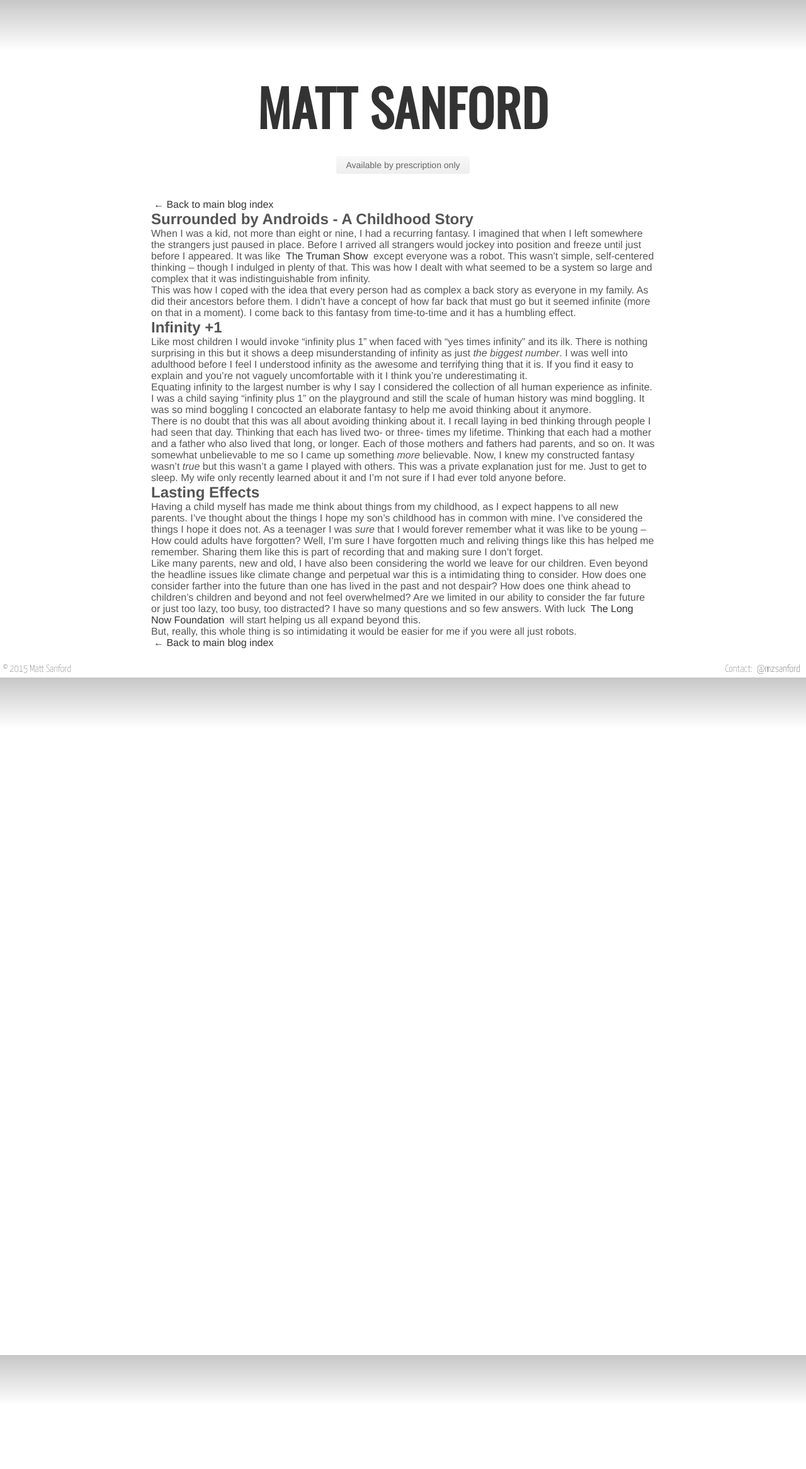
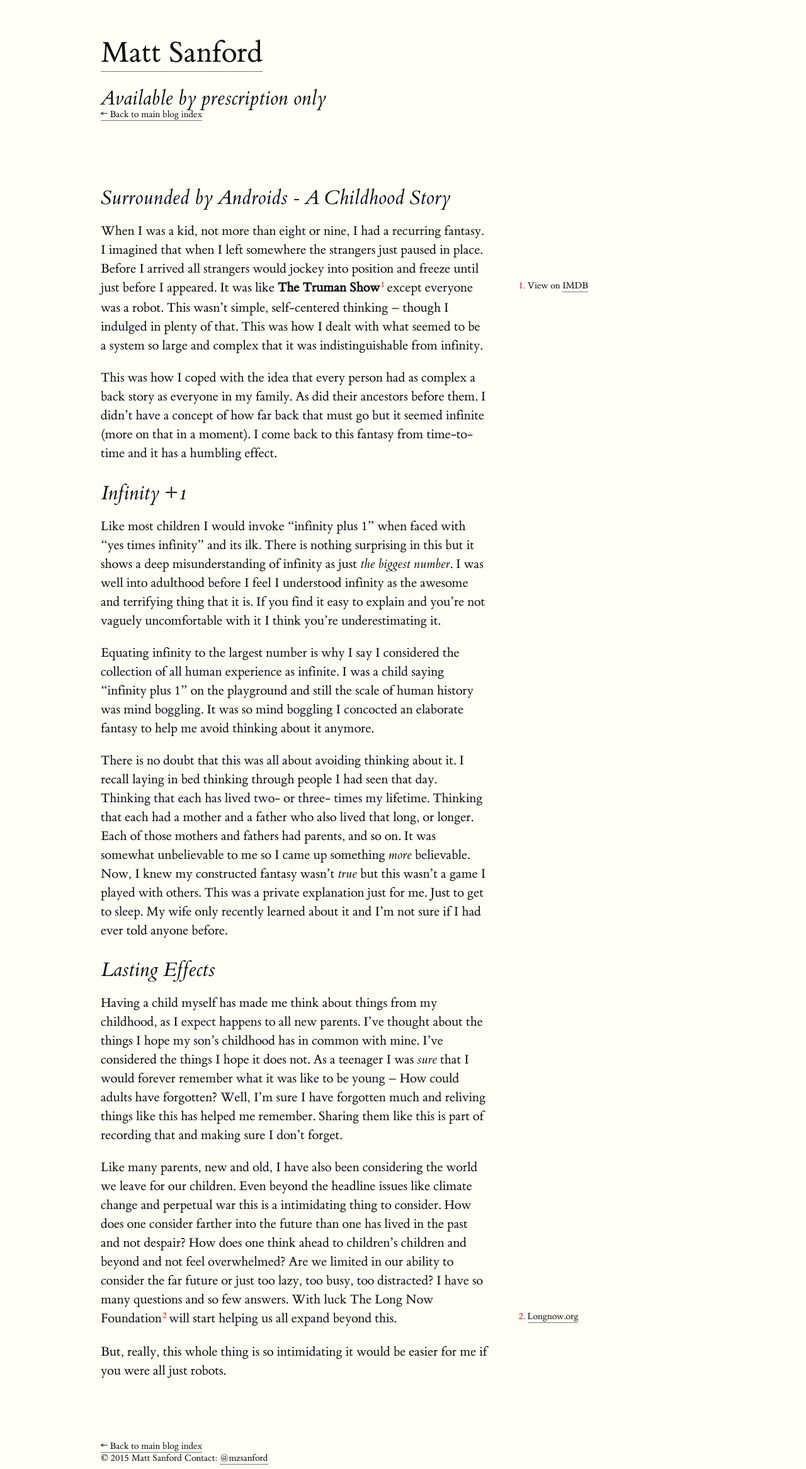
Before and after one commit to mzsanford/mzsanford.com, a Jekyll site: the page built from blog/_posts/2014-08-07-surrounded-by-androids.markdown, in a window 1280 px wide. Shown: the whole page at 63% size. Built offline with Jekyll 4.4.1, drawn with Linux system fonts in a browser that asks for light colours; Markdown is read by kramdown in place of the engine named in the settings.

Commit message:
Initial tufte test

```diff
--- a/blog/_layouts/default.html
+++ b/blog/_layouts/default.html
@@ -10,10 +10,13 @@
         <link rel="stylesheet" href="/css/syntax.css">
 
         <!-- Custom CSS -->
+        <!--
         <link rel="stylesheet" href="/css/style.css">
         <link rel="stylesheet" href="/css/type.css">
         <link rel="stylesheet" href="http://fonts.googleapis.com/css?family=Oswald|Yanone+Kaffeesatz:200" type="text/css" />
+       -->
 
+        <link rel="stylesheet" href="/css/tufte.css">
     </head>
     <body class="{{ page.body_classes }}">
 
--- a/blog/_posts/2012-05-11-hobbies-on-the-resume.markdown
+++ b/blog/_posts/2012-05-11-hobbies-on-the-resume.markdown
@@ -25,7 +25,7 @@ No, seriously. Take a few days and think about your hobbies and interests. Think
 
 ## My Hobbies and Interests (for example)
 
-* I used to play **rugby**, when I lived in Virginia. I was really no good at it but I played for three years. I was too small to be a forward and a bit slow on the wing. They put me on the wing anyway and my speed and fitness improved but my tackling was still atrocious. All of this failing and playing a team sport didn't teach me much about team work. It didn't teach me much about accepting defeat, as I still don't do that well. What it did teach me didn't surface until about a year ago when I started to think about my hobbies and interests in relation to work. Here are some whose work applications are pretty obvious:
+I used to play **rugby**, when I lived in Virginia. I was really no good at it but I played for three years. I was too small to be a forward and a bit slow on the wing. They put me on the wing anyway and my speed and fitness improved but my tackling was still atrocious. All of this failing and playing a team sport didn't teach me much about team work. It didn't teach me much about accepting defeat, as I still don't do that well. What it did teach me didn't surface until about a year ago when I started to think about my hobbies and interests in relation to work. Here are some whose work applications are pretty obvious:
 
   * There are all sizes of men on a rugby team, and everyone has a part to play.
     * Having said that, unlike american football, you can't specialize for a single part. You have a part you should be the best at but you have to know the other parts should the situation call for you to play them.
@@ -33,14 +33,14 @@ No, seriously. Take a few days and think about your hobbies and interests. Think
   * Even when you can only pass backward you can move the ball toward the goal line.
   * The ball isn't round and the bounce can be unlucky. Deal with it.
 
-* I've been **rock climbing** (bouldering, mostly) for about four years. In that time I've enjoyed it and it's helped with my overall balance and fitness. I usually climb with someone else but I sometimes go alone as well. Bouldering does not involve ropes so the obvious trust lessons are not really in play. Instead I've learned:
+I've been **rock climbing** (bouldering, mostly) for about four years. In that time I've enjoyed it and it's helped with my overall balance and fitness. I usually climb with someone else but I sometimes go alone as well. Bouldering does not involve ropes so the obvious trust lessons are not really in play. Instead I've learned:
 
   * Fitness is important, but not nearly as important as technique. I've seen people more overweight than me surpass me. I've see the ultra-fit fall off of the lowest rated routes. At some level fitness is the limiting factor but nearly always there is a technique that can best the situation without brute strength.
     * Related: Strength can be substituted for technique for a short time while technique can replace strength much longer.
     * Related: Despite it being a lack of technique defeating someone they will invariably blame strength.
   * It's best to plan from the ground but on the rock those insights often prove to be wrong. Don't stop planning but try to plan multiple approaches from which you can choose when the time comes.
 
-* I'm very interested in **languages**, especially word origins and how different languages express slight variations in feeling. I speak some German and some Arabic as well as a smattering of (slang riddled) Spanish. I'm also interested in alphabets and writing systems. While this all has a very direct relation to my last job in internationalization the interest came first and led to the job. As an interest it has taught me some other things:
+I'm very interested in **languages**, especially word origins and how different languages express slight variations in feeling. I speak some German and some Arabic as well as a smattering of (slang riddled) Spanish. I'm also interested in alphabets and writing systems. While this all has a very direct relation to my last job in internationalization the interest came first and led to the job. As an interest it has taught me some other things:
 
   * It doesn't matter what you think you said, it's what they heard.
     * Related: Your choice of words is important. Anyone who says otherwise was just caught expressing feelings they meant to hide.
--- a/blog/_posts/2013-11-12-nsurlcache-accept-header.markdown
+++ b/blog/_posts/2013-11-12-nsurlcache-accept-header.markdown
@@ -10,7 +10,7 @@ HTTP caching is critical to networked application on mobile devices. While tunin
 
 ## The `Accept`able Question
 
-This all came up because of a library that used the `Accept` header to communicate the requested API version (`Accept: application/json;version=1`) instead of the URL path (`/api/v1/…`). I was initially against the idea but that sort of gut reaction is not enough. It could easily be a better approach and how would I know until I actually test my preconceptions? So, off I went to test a few things.
+This all came up because of a library that used the `Accept` header to communicate the requested API version<label for="sn-demo" class="margin-toggle sidenote-number"></label><input type="checkbox" id="sn-demo" class="margin-toggle"/><span class="sidenote">`Accept: application/json;version=1`</span> instead of the URL path<label for="sn-demo" class="margin-toggle sidenote-number"></label><input type="checkbox" id="sn-demo" class="margin-toggle"/><span class="sidenote">`/api/v1/…`</span>. I was initially against the idea but that sort of gut reaction is not enough. It could easily be a better approach and how would I know until I actually test my preconceptions? So, off I went to test a few things.
 
 There are a few issues to consider about the `Accept` header approach to API versioning but there was one that I couldn't even list pros and cons for. I couldn't be sure was how it would effect the cache on the client. I have worked with [Varnish](https://www.varnish-cache.org) for HTTP caches in the past and I remembered the various `Accept` and `Vary` header issues for internationalization.
 
--- a/blog/_posts/2014-08-05-looking-at-your-phone.markdown
+++ b/blog/_posts/2014-08-05-looking-at-your-phone.markdown
@@ -23,4 +23,4 @@ I am making an effort to think of my phone as a knowledgeable friend. Someone I
  * Toddler napping? Check.
  * Quiet moment between other conversations? *Maybe* … it's easy to let that drift on too long.
 
-Conversation: "[Her life is in your hands, Dude.](http://www.imdb.com/title/tt0118715/quotes?item=qt0520371)".
+Conversation: Her life is in your hands, Dude.<label for="sn-demo" class="margin-toggle sidenote-number"></label><input type="checkbox" id="sn-demo" class="margin-toggle"/><span class="sidenote">[The Big Lebowski](http://www.imdb.com/title/tt0118715/quotes?item=qt0520371)</span>
--- a/blog/_posts/2014-08-07-surrounded-by-androids.markdown
+++ b/blog/_posts/2014-08-07-surrounded-by-androids.markdown
@@ -5,7 +5,7 @@ title: Surrounded by Androids - A Childhood Story
 permalink: blog/surrounded-by-androids/index.html
 layout: post
 ---
-When I was a kid, not more than eight or nine, I had a recurring fantasy. I imagined that when I left somewhere the strangers just paused in place. Before I arrived all strangers would jockey into position and freeze until just before I appeared. It was like [The Truman Show](http://www.imdb.com/title/tt0120382/) except everyone was a robot. This wasn't simple, self-centered thinking –  though I indulged in plenty of that. This was how I dealt with what seemed to be a system so large and complex that it was indistinguishable from infinity.
+When I was a kid, not more than eight or nine, I had a recurring fantasy. I imagined that when I left somewhere the strangers just paused in place. Before I arrived all strangers would jockey into position and freeze until just before I appeared. It was like **The Truman Show**<label for="sn-demo" class="margin-toggle sidenote-number"></label><input type="checkbox" id="sn-demo" class="margin-toggle"/><span class="sidenote">View on [IMDB](http://www.imdb.com/title/tt0120382/)</span> except everyone was a robot. This wasn't simple, self-centered thinking –  though I indulged in plenty of that. This was how I dealt with what seemed to be a system so large and complex that it was indistinguishable from infinity.
 
 This was how I coped with the idea that every person had as complex a back story as everyone in my family. As did their ancestors before them. I didn't have a concept of how far back that must go but it seemed infinite (more on that in a moment). I come back to this fantasy from time-to-time and it has a humbling effect.
 
@@ -21,6 +21,6 @@ There is no doubt that this was all about avoiding thinking about it. I recall l
 
 Having a child myself has made me think about things from my childhood, as I expect happens to all new parents. I've thought about the things I hope my son's childhood has in common with mine. I've considered the things I hope it does not. As a teenager I was *sure* that I would forever remember what it was like to be young – How could adults have forgotten? Well, I'm sure I have forgotten much and reliving things like this has helped me remember. Sharing them like this is part of recording that and making sure I don't forget.
 
-Like many parents, new and old, I have also been considering the world we leave for our children. Even beyond the headline issues like climate change and perpetual war this is a intimidating thing to consider. How does one consider farther into the future than one has lived in the past and not despair? How does one think ahead to children's children and beyond and not feel overwhelmed? Are we limited in our ability to consider the far future or just too lazy, too busy, too distracted? I have so many questions and so few answers. With luck [The Long Now Foundation](http://longnow.org) will start helping us all expand beyond this.
+Like many parents, new and old, I have also been considering the world we leave for our children. Even beyond the headline issues like climate change and perpetual war this is a intimidating thing to consider. How does one consider farther into the future than one has lived in the past and not despair? How does one think ahead to children's children and beyond and not feel overwhelmed? Are we limited in our ability to consider the far future or just too lazy, too busy, too distracted? I have so many questions and so few answers. With luck The Long Now Foundation<label for="sn-demo" class="margin-toggle sidenote-number"></label><input type="checkbox" id="sn-demo" class="margin-toggle"/><span class="sidenote">[Longnow.org](http://longnow.org)</span> will start helping us all expand beyond this.
 
 But, really, this whole thing is so intimidating it would be easier for me if you were all just robots.
--- /dev/null
+++ b/blog/css/tufte.css
@@ -0,0 +1,251 @@
+@font-face { font-family: ETBembo;
+             src: url("ETBembo-RomanLF.ttf"); }
+@font-face { font-family: ETBembo;
+             src: url("ETBembo-DisplayItalic.ttf");
+             font-weight: normal;
+             font-style: italic; }
+
+html { font-size: 15px; }
+
+body { width: 87.5%;
+       margin-left: auto;
+       margin-right: auto;
+       padding-left: 12.5%;
+       font-family: ETBembo, Palatino, "Palatino Linotype", "Palatino LT STD", "Book Antiqua", Georgia, serif;
+       background-color: #fffff8;
+       color: #111;
+       max-width: 1400px;
+       counter-reset: sidenote-counter; }
+
+h1 { font-weight: 400;
+     margin-top: 4rem;
+     margin-bottom: 1.5rem;
+     font-size: 3.2rem;
+     line-height: 1; }
+
+h2 { font-style: italic;
+     font-weight: 400;
+     margin-top: 2.1rem;
+     margin-bottom: 0;
+     font-size: 2.2rem;
+     line-height: 1; }
+
+h3 { font-style: italic;
+     font-weight: 400;
+     font-size: 1.7rem;
+     margin-top: 2rem;
+     margin-bottom: 0;
+     line-height: 1; }
+
+p.subtitle { font-style: italic;
+             margin-top: 1rem;
+             margin-bottom: 1rem;
+             font-size: 1.8rem;
+             display: block;
+             line-height: 1; }
+
+table { width: 98%;
+        text-align: right;
+        font-size: 1.2rem;
+        line-height: 1.4;
+        margin: 1.4rem 1%;
+        border-collapse: separate;
+        border-spacing: 0 5px;
+        -webkit-font-feature-settings: 'tnum'; /* This is technically redundant */
+        -moz-font-feature-settings: 'tnum';
+        -ms-font-feature-settings: 'tnum'; }
+
+thead th { border-bottom: 1px solid #AAAAAA;
+           font-weight: 400;
+           border-collapse: separate;
+           border-spacing: 5px 5px; }
+
+td.text { text-align: left; }
+
+span.table-label { padding-top: 8px; } /* to maintain height relative to table header row */
+
+table.booktabs { width: auto;
+                 margin: 0 auto;
+                 border-spacing: 0px;
+                 border-top: 2px solid #333333;
+                 border-bottom: 2px solid #333333; }
+
+.booktabs th { border-bottom: 1px solid #333333;
+               padding: 0.65ex 0.5em 0.4ex 0.5em;
+               font-weight: normal;
+               text-align: center; }
+
+.booktabs th.cmid { border-bottom: 1px solid #666666; }
+
+.booktabs th.nocmid { border-bottom: none; }
+
+.booktabs tbody tr:first-child td { padding-top: 0.65ex; } /* add space between thead row and tbody */
+
+.booktabs td { padding-left: 0.5em;
+               padding-right: 0.5em;
+               text-align: left; }
+
+.booktabs caption { font-size: 90%;
+                    text-align: left;
+                    width: auto;
+                    margin-left: auto;
+                    margin-right: auto;
+                    margin-top: 1ex;
+                    caption-side: top; }
+
+.booktabs tbody tr td.l { text-align: left !important; }
+.booktabs tbody tr td.c { text-align: center !important; }
+.booktabs tbody tr td.r { text-align: right !important; }
+
+article { position: relative;
+          padding: 5rem 0rem; }
+
+section { padding-top: 1rem;
+          padding-bottom: 1rem; }
+
+p, ol, ul { font-size: 1.4rem; }
+
+p { line-height: 2rem;
+    margin-top: 1.4rem;
+    margin-bottom: 1.4rem;
+    padding-right: 0;
+    vertical-align: baseline; }
+
+blockquote p { font-size: 1.1rem;
+               width: 50%; }
+
+blockquote footer { width: 50%;
+                    text-align: right; }
+
+ul { width: 45%;
+     -webkit-padding-start: 5%;
+     -webkit-padding-end: 5%;
+     list-style-type: none; }
+
+li { padding: 0.5rem 0; }
+
+figure { max-width: 55%;
+         -webkit-margin-start: 0;
+         -webkit-margin-end: 0;
+         margin-bottom: 3em; }
+
+figcaption { float: right;
+             clear: right;
+             margin-right: -48%;
+             margin-top: 0;
+             margin-bottom: 0;
+             font-size: 1.0rem;
+             line-height: 1.6;
+             vertical-align: baseline;
+             position: relative; }
+
+figure.fullwidth figcaption { margin-right: 24%; }
+
+a { color: #111;
+    text-decoration: none;
+    border-bottom: 1px solid #777;
+    padding-bottom: 1px; }
+
+img { max-width: 100%; }
+
+.sidenote, .marginnote { float: right;
+                         clear: right;
+                         margin-right: -60%;
+                         width: 50%;
+                         margin-top: 0;
+                         margin-bottom: 0;
+                         font-size: 1.0rem;
+                         line-height: 1.6;
+                         vertical-align: baseline;
+                         position: relative; }
+
+.table-caption { float:right;
+                 clear:right;
+                 margin-right: -60%;
+                 width: 50%;
+                 margin-top: 0;
+                 margin-bottom: 0;
+                 font-size: 1.0rem;
+                 line-height: 1.6; }
+
+.sidenote-number { counter-increment: sidenote-counter; }
+
+.sidenote-number:after, .sidenote:before { content: counter(sidenote-counter) " ";
+                                           position: relative;
+                                           vertical-align: baseline;
+                                           color: #f00000; }
+
+.sidenote-number:after { content: counter(sidenote-counter);
+                         font-size: 0.9rem;
+                         top: -0.5rem;
+                         left: 0.1rem; }
+
+.sidenote:before { content: counter(sidenote-counter) ". ";
+                   position: absolute;
+                   /* 100% refers to the computed width of the number, so this transform
+                    * shifts the number just outside the left edge of the sidenote box,
+                    * with a buffer of 0.25rem, no matter how many digits the number has. */
+                   -webkit-transform: translateX(-100%) translateX(-0.25rem);
+                   -ms-transform: translateX(-100%) translateX(-0.25rem);
+                   transform: translateX(-100%) translateX(-0.25rem); }
+
+p, footer, div.table-wrapper { width: 55%; }
+
+@media screen and (max-width: 760px) { p, footer { width: 90%; }
+                                       pre.code { width: 87.5%; }
+                                       ul { width: 85%; }
+                                       figure { max-width: 90%; }
+                                       figcaption, figure.fullwidth figcaption { margin-right: 0%; }
+                                       blockquote p, blockquote footer { width: 90%; }}
+
+.sans { font-family: "Gill Sans", "Gill Sans MT", Calibri, sans-serif; }
+
+.code { font-family: Consolas, "Liberation Mono", Menlo, Courier, monospace;
+        font-size: 1.125rem;
+        line-height: 1.6; }
+
+h1 .code, h2 .code, h3 .code { font-size: 0.80em; }
+
+.marginnote .code, .sidenote .code { font-size: 1rem; }
+
+pre.code { width: 52.5%;
+           padding-left: 2.5%;
+           overflow-x: scroll; }
+
+.fullwidth { max-width: 90%; }
+
+span.newthought { font-variant: small-caps;
+                  font-size: 1.2em; }
+
+input.margin-toggle { display: none; }
+
+label.sidenote-number { display: inline; }
+
+label.margin-toggle:not(.sidenote-number) { display: none; }
+
+@media (max-width: 760px) { label.margin-toggle:not(.sidenote-number) { display: inline; }
+                            .sidenote, .marginnote { display: none; }
+                            .margin-toggle:checked + .sidenote,
+                            .margin-toggle:checked + .marginnote { display: block;
+                                                                   float: left;
+                                                                   left: 1rem;
+                                                                   clear: both;
+                                                                   width: 95%;
+                                                                   margin: 1rem 2.5%;
+                                                                   vertical-align: baseline;
+                                                                   position: relative; }
+                            label { cursor: pointer; }
+                            pre.code { width: 90%;
+                                       padding: 0; }
+                            .table-caption { display: block;
+                                             float: right;
+                                             clear: both;
+                                             width: 98%;
+                                             margin-top: 1rem;
+                                             margin-bottom: 0.5rem;
+                                             margin-left: 1%;
+                                             margin-right: 1%;
+                                             vertical-align: baseline;
+                                             position: relative; }
+                            table, table.booktabs { width: 85%; }
+                            img { width: 100%; } }
```
Also changed, not shown: other parts of blog/_posts/2013-11-12-nsurlcache-accept-header.markdown (+1 -1 lines), blog/css/ETBembo-DisplayItalic.ttf (added), blog/css/ETBembo-RomanLF.ttf (added).
